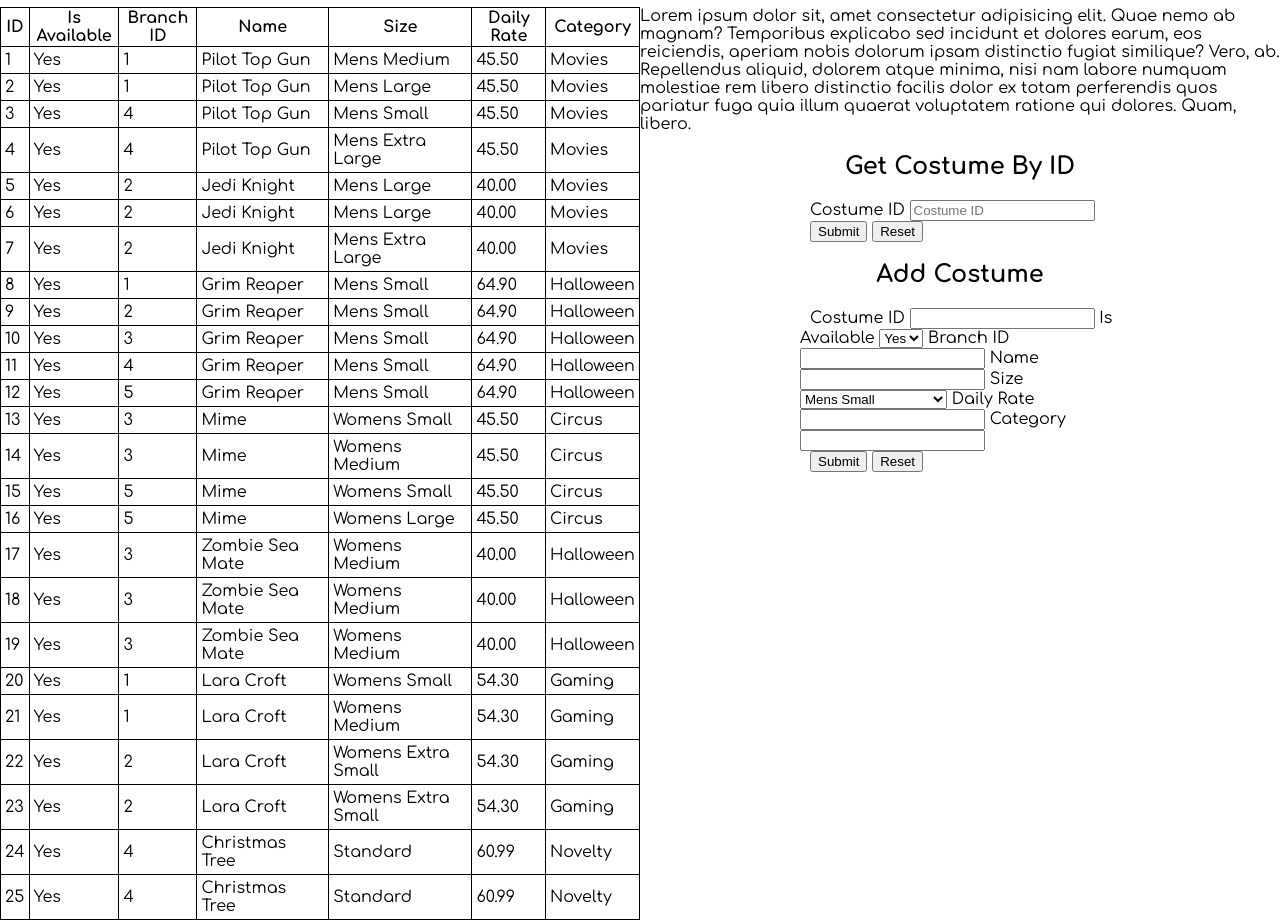
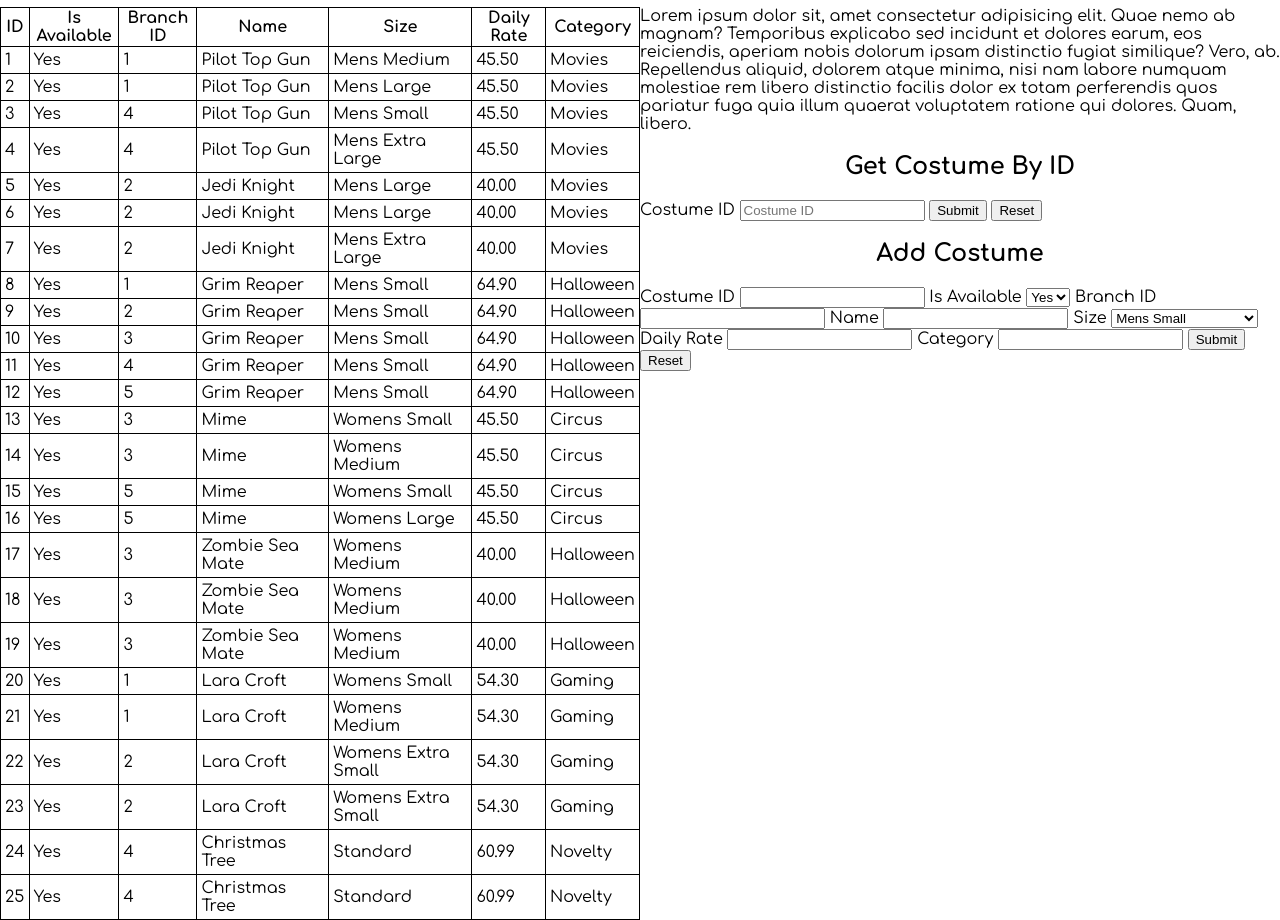
Before and after one commit to xovae/COMPX225, a PHP site: page / in a window 1280 px wide. Shown: the part 148-1068 px from the top of the page. Run offline with PHP 8.4, Linux system fonts and the light colour scheme; data comes from the database, SQL or seed files in the repository.

Commit message:
CSS changes

```diff
--- a/Deliverable 2/index.php
+++ b/Deliverable 2/index.php
@@ -60,7 +60,7 @@
                 ?>
             </table>
         </div>
-        <div id="forms">
+        <div>
             <h2>Instructions</h2>
             <p>Lorem ipsum dolor sit, amet consectetur adipisicing elit. Quae nemo ab magnam? Temporibus explicabo sed incidunt et dolores earum, eos reiciendis, aperiam nobis dolorum ipsam distinctio fugiat similique? Vero, ab.
             Repellendus aliquid, dolorem atque minima, nisi nam labore numquam molestiae rem libero distinctio facilis dolor ex totam perferendis quos pariatur fuga quia illum quaerat voluptatem ratione qui dolores. Quam, libero.</p>
@@ -68,21 +68,15 @@
             <h2>Get Costume By ID</h2>
 
             <form action="rentals.php" method="GET">
-                <div>
                 <label for="costume_id">Costume ID</label>
                 <input type="number" name="costume_id" id="costume_id" placeholder="Costume ID" min="0" required>
-                </div>
-
-                <div>
-                    <button type="submit" class="buttons">Submit</button>
-                    <button type="reset" class="buttons">Reset</button>
-                </div>
+                <button type="submit">Submit</button>
+                <button type="reset">Reset</button>
             </form>
 
             <h2>Add Costume</h2>
 
-            <form action="add.php" method="POST">
-                <div>
+            <form id="add" action="add.php" method="POST">
                 <label for="new_costume_id">Costume ID</label>
                 <input type="number" name="new_costume_id" id="new_costume_id" required>
 
@@ -119,12 +113,9 @@
                 <!-- Maybe a dropdown? -->
                 <label for="category">Category</label>
                 <input type="text" name="category" id="category" required>
-                </div>
 
-                <div>
-                    <button type="submit" class="buttons">Submit</button>
-                    <button type="reset" class="buttons">Reset</button>
-                </div>
+                <button type="submit">Submit</button>
+                <button type="reset">Reset</button>
             </form>
         </div>
     </div>
--- a/Deliverable 2/styles.css
+++ b/Deliverable 2/styles.css
@@ -14,21 +14,12 @@ html, body {
     grid-template-columns: 1fr 1fr;
 }
 
-form {
-    width: 50%;
-    margin: 0 auto;
-}
-
-.buttons {
-
+#add {
+    width: 100%;
 }
 
 h2 {
     text-align: center;
-}
-
-label:first-child, button:first-child {
-    margin-left: 10px;
 }
 
 table, th, td {
```
Lines whose indentation alone changed are shown as unchanged.
